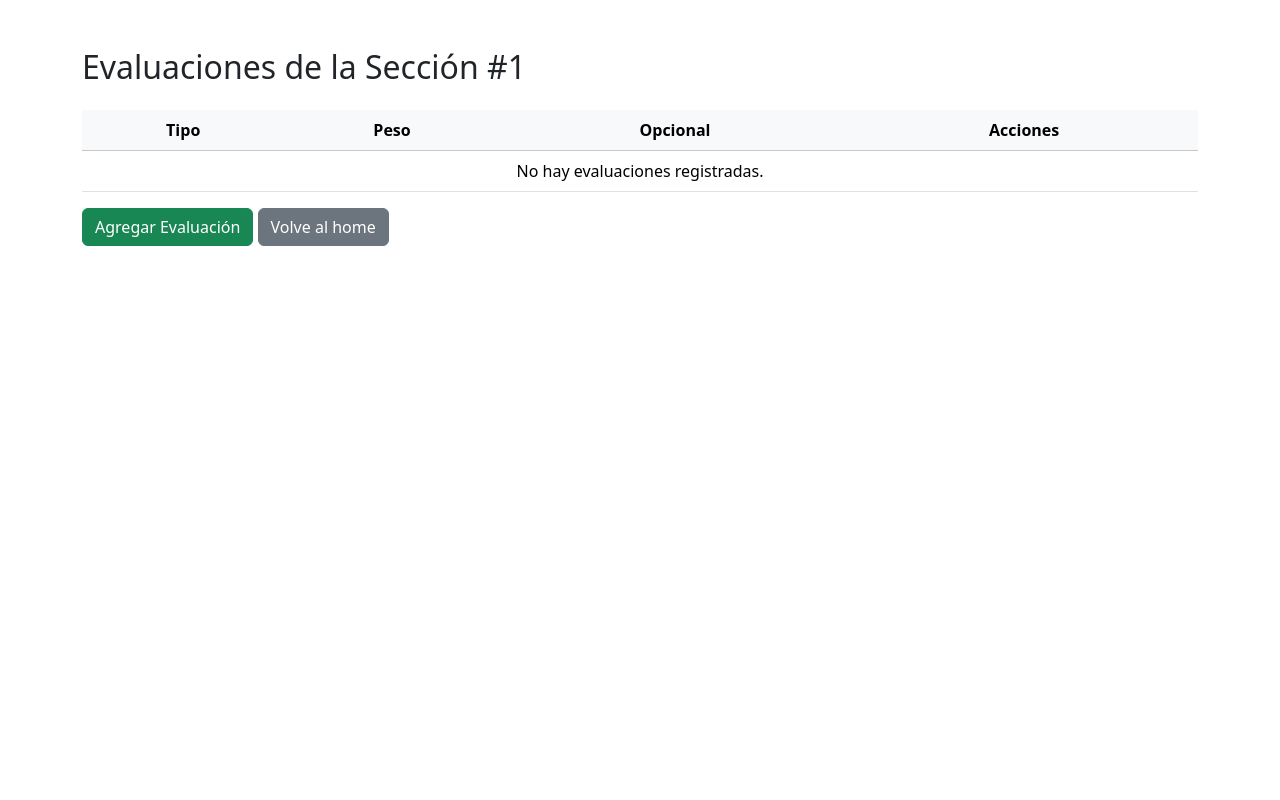
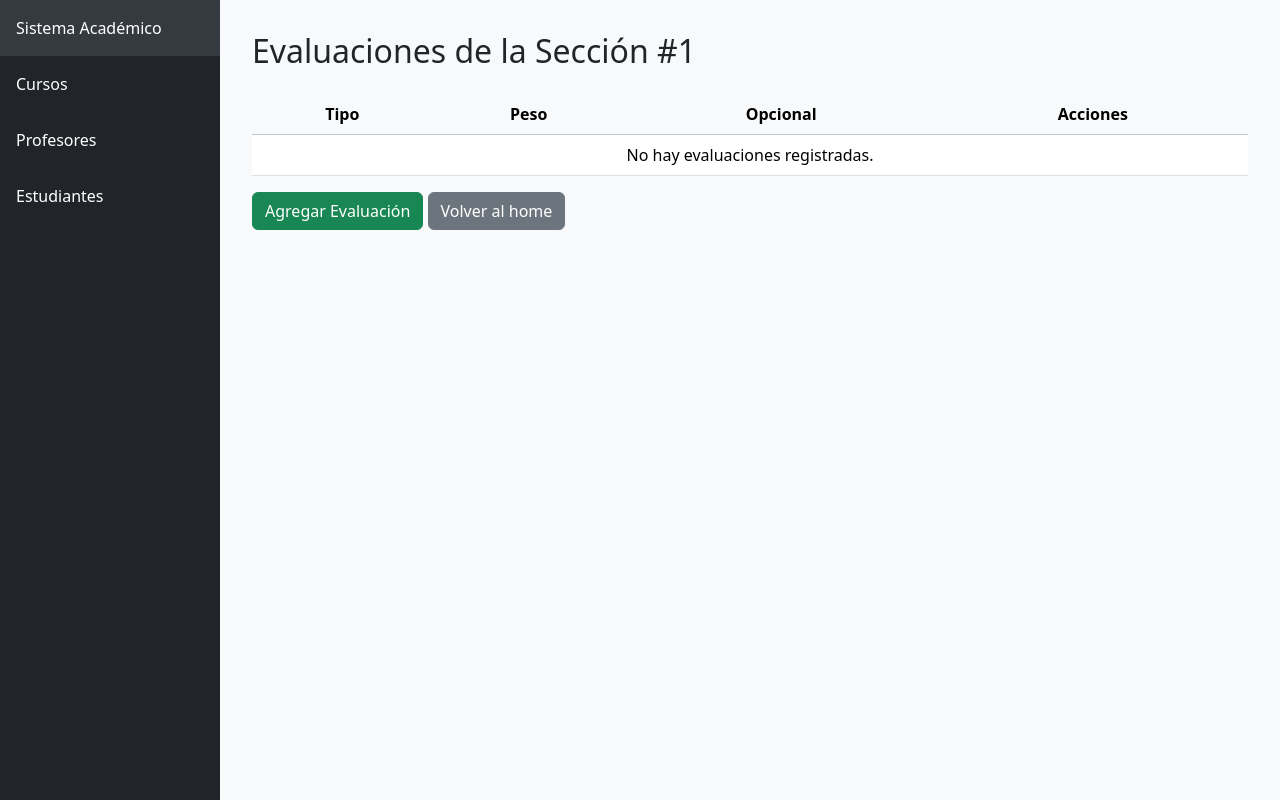
Before and after one commit to JGalindo16/Proyecto_Verficable, a Flask app: page /sections/1/evaluations in a window 1280 px wide. Run offline with Flask 3, Linux system fonts and the light colour scheme; data that the repository does not hold is empty.

Commit message:
feat: add side navbar

```diff
--- a/app/templates/evaluations/index.html
+++ b/app/templates/evaluations/index.html
@@ -1,11 +1,8 @@
-<!DOCTYPE html>
-<html lang="es">
-<head>
-    <title>Evaluaciones de la Sección</title>
-    <link rel="stylesheet" href="{{ url_for('static', filename='styles.css') }}">
-    <link href="https://cdn.jsdelivr.net/npm/bootstrap@5.3.3/dist/css/bootstrap.min.css" rel="stylesheet">
-</head>
-<body class="container mt-5">
+{% extends "global/base.html" %}
+
+{% block title %}Evaluaciones de la Sección{% endblock %}
+
+{% block content %}
 <h2 class="mb-4">Evaluaciones de la Sección #{{ section_id }}</h2>
 
 {% if error %}
@@ -59,7 +56,7 @@
                                data-original="{{ eval.weight * 100 }}"
                                required>
                         <small class="form-text text-muted">
-                                El peso de las evaluaciones no puede superar el 100%. Si desea agregar más peso, primero modifique las evaluaciones existentes.
+                            El peso de las evaluaciones no puede superar el 100%.
                         </small>
                     </div>
                     <div class="mb-3">
@@ -86,7 +83,7 @@
 
 <!-- Botón agregar evaluación -->
 <button class="btn btn-success mb-4" data-bs-toggle="modal" data-bs-target="#addEvaluationModal">Agregar Evaluación</button>
-    <a href="/" class="btn btn-secondary mb-4">Volve al home</a>
+<a href="/" class="btn btn-secondary mb-4">Volver al home</a>
 
 <!-- Modal agregar evaluación -->
 <div class="modal fade" id="addEvaluationModal" tabindex="-1" aria-labelledby="addEvaluationModalLabel" aria-hidden="true">
@@ -109,7 +106,7 @@
                        data-original="0"
                        required>
                 <small class="form-text text-muted">
-                        El peso de las evaluaciones no puede superar el 100%. Si desea agregar más peso, primero modifique las evaluaciones existentes.
+                    El peso de las evaluaciones no puede superar el 100%.
                 </small>
             </div>
             <div class="mb-3">
@@ -128,8 +125,9 @@
     </div>
   </div>
 </div>
+{% endblock %}
 
-    <!-- JS validación -->
+{% block scripts %}
 <script>
     document.addEventListener('DOMContentLoaded', () => {
         document.querySelectorAll('.weight-input').forEach(input => {
@@ -143,7 +141,4 @@
         });
     });
 </script>
-
-    <script src="https://cdn.jsdelivr.net/npm/bootstrap@5.3.3/dist/js/bootstrap.bundle.min.js"></script>
-</body>
-</html>
+{% endblock %}
--- a/app/templates/global/base.html
+++ b/app/templates/global/base.html
@@ -2,79 +2,49 @@
 <html lang="es">
 <head>
     <meta charset="UTF-8">
-    <meta name="viewport" content="width=device-width, initial-scale=1.0">
     <title>{% block title %}Sistema Académico{% endblock %}</title>
-    <link rel="stylesheet" href="{{ url_for('static', filename='styles.css') }}">
+    <meta name="viewport" content="width=device-width, initial-scale=1">
+    <!-- Bootstrap CSS (puedes ajustar la versión si ya tienes otra) -->
     <link href="https://cdn.jsdelivr.net/npm/bootstrap@5.3.3/dist/css/bootstrap.min.css" rel="stylesheet">
-    <link rel="stylesheet" href="https://cdn.jsdelivr.net/npm/bootstrap-icons@1.10.0/font/bootstrap-icons.css">
-    <link rel="icon" href="{{ url_for('static', filename='favicon.ico') }}">
-
-    <!-- Intro.js: Modern Theme -->
-    <link rel="stylesheet" href="https://cdn.jsdelivr.net/npm/intro.js/themes/introjs-modern.css">
-
     <style>
-        .introjs-tooltip {
-          background-color: #343a40 !important;  /* Fondo oscuro */
-          color: #ffffff !important;             /* Texto blanco */
-          min-width: 400px !important;           /* MÁS ANCHO */
-          max-width: 600px !important;           /* Límite de ancho */
-          min-height: 120px;
-          font-size: 1rem;
-          padding: 1.5rem;
-          border-radius: 10px;
+        body {
+            min-height: 100vh;
+            display: flex;
         }
-
-        .introjs-tooltiptext {
-          color: #ffffff !important;
-          line-height: 1.5;
+        .sidebar {
+            width: 220px;
+            background: #212529;
+            color: #fff;
+            min-height: 100vh;
         }
-
-        .introjs-button {
-          font-weight: 600;
+        .sidebar a {
+            color: #fff;
+            text-decoration: none;
+            display: block;
+            padding: 1rem;
         }
-
-        .introjs-tooltip-title {
-          font-size: 1.25rem;
-          font-weight: bold;
-          color: #ffc107 !important;  /* amarillo */
+        .sidebar a.active, .sidebar a:hover {
+            background: #343a40;
         }
-
-        .introjs-skipbutton {
-          color: #ff6b6b !important;
+        .main-content {
+            flex: 1;
+            padding: 2rem;
+            background: #f8f9fa;
         }
-      </style>
+    </style>
+    {% block head %}{% endblock %}
 </head>
 <body>
-    <nav class="navbar navbar-expand-lg navbar-dark navbar-custom fixed-top w-100">
-        <div class="container-fluid">
-            <a class="navbar-brand" href="/">Sistema Académico</a>
-            <button class="navbar-toggler" type="button" data-bs-toggle="collapse" data-bs-target="#navbarNav">
-                <span class="navbar-toggler-icon"></span>
-            </button>
-            <div class="collapse navbar-collapse" id="navbarNav">
-                <ul class="navbar-nav ms-auto gap-2">
-                    <li class="nav-item">
-                        <a class="nav-link {% if request.path == '/courses' %}active{% endif %}" href="/courses">Cursos</a>
-                    </li>
-                    <li class="nav-item">
-                        <a class="nav-link {% if request.path == '/professors' %}active{% endif %}" href="/professors">Profesores</a>
-                    </li>
-                    <li class="nav-item">
-                        <a class="nav-link {% if request.path == '/students' %}active{% endif %}" href="/students">Estudiantes</a>
-                    </li>
-                </ul>
-            </div>
-        </div>
+    <nav class="sidebar d-flex flex-column">
+        <a class="navbar-brand" href="/">Sistema Académico</a>
+        <a class="nav-link {% if request.path == '/courses' %}active{% endif %}" href="/courses">Cursos</a>
+        <a class="nav-link {% if request.path == '/professors' %}active{% endif %}" href="/professors">Profesores</a>
+        <a class="nav-link {% if request.path == '/students' %}active{% endif %}" href="/students">Estudiantes</a>
     </nav>
-
-    <div class="container mt-5 pt-4">
+    <div class="main-content">
         {% block content %}{% endblock %}
     </div>
-
-    <!-- Scripts -->
     <script src="https://cdn.jsdelivr.net/npm/bootstrap@5.3.3/dist/js/bootstrap.bundle.min.js"></script>
-    <script src="https://cdn.jsdelivr.net/npm/intro.js/minified/intro.min.js"></script>
-
     {% block scripts %}{% endblock %}
 </body>
 </html>
```
Also changed, not shown: app/templates/course_instances/show.html (+10 -11 lines), app/templates/courses/show.html (+6 -10 lines), app/templates/grades/section_grades.html (+13 -10 lines), app/templates/professors/show.html (+8 -10 lines), app/templates/sections/show.html (+10 -10 lines), app/templates/students/show.html (+8 -10 lines). Lines whose indentation alone changed are shown as unchanged.
